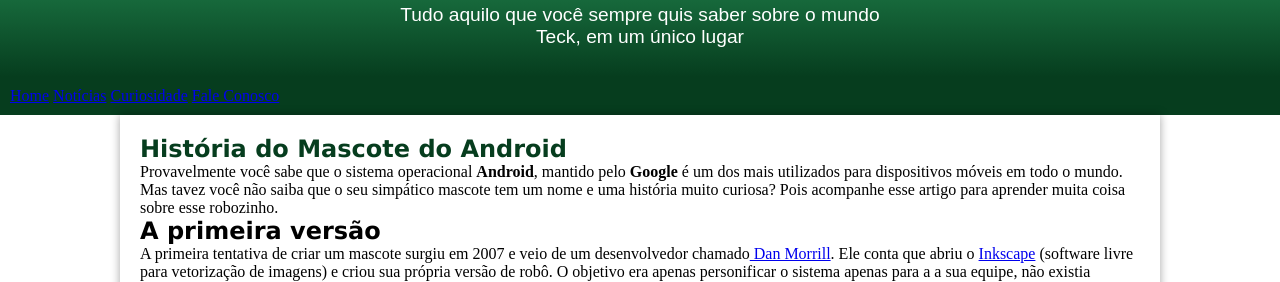
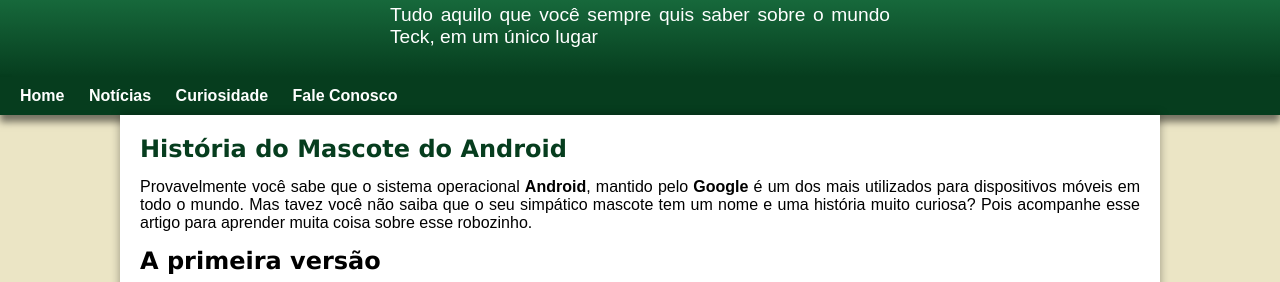
Before and after one commit to risonaldorocha/html-css, a plain HTML site: page desafio_10/android.html in a window 1280 px wide. Shown: the part 113-395 px from the top of the page. Drawn offline with Linux system fonts and the light colour scheme.

Commit message:
Update style.css

```diff
--- a/desafio_10/style/style.css
+++ b/desafio_10/style/style.css
@@ -25,6 +25,9 @@
     margin: 0px;
     padding 0px;
 }
+p {
+    margin: 15px 0px;
+    text-align: justify;
 }
 body {
     background-color: var(--cor0);
@@ -56,6 +59,17 @@
 nav {
     background-color: var(--cor5);
     padding: 10px;
+    box-shadow: 0px 7px 7px rgba(0, 0, 0, 0.5);
+}
+nav > a {
+    color: white;
+    padding: 10px;
+    font-weight: bold;
+    text-decoration: none;
+    transition-duration: .5s;
+}
+nav > a:hover {
+    background-color: var(--cor3);
 }
 main {
     min-width: 300px;
@@ -75,11 +89,12 @@
 main h2 {
     font-family: var(--fonte-android);
 }
+
 main img {
         width: 100%;
 }
 main img.pequena {
-    width: 50%;
+    max-width: 350px;
     display: block;
     margin: auto;
 
```
